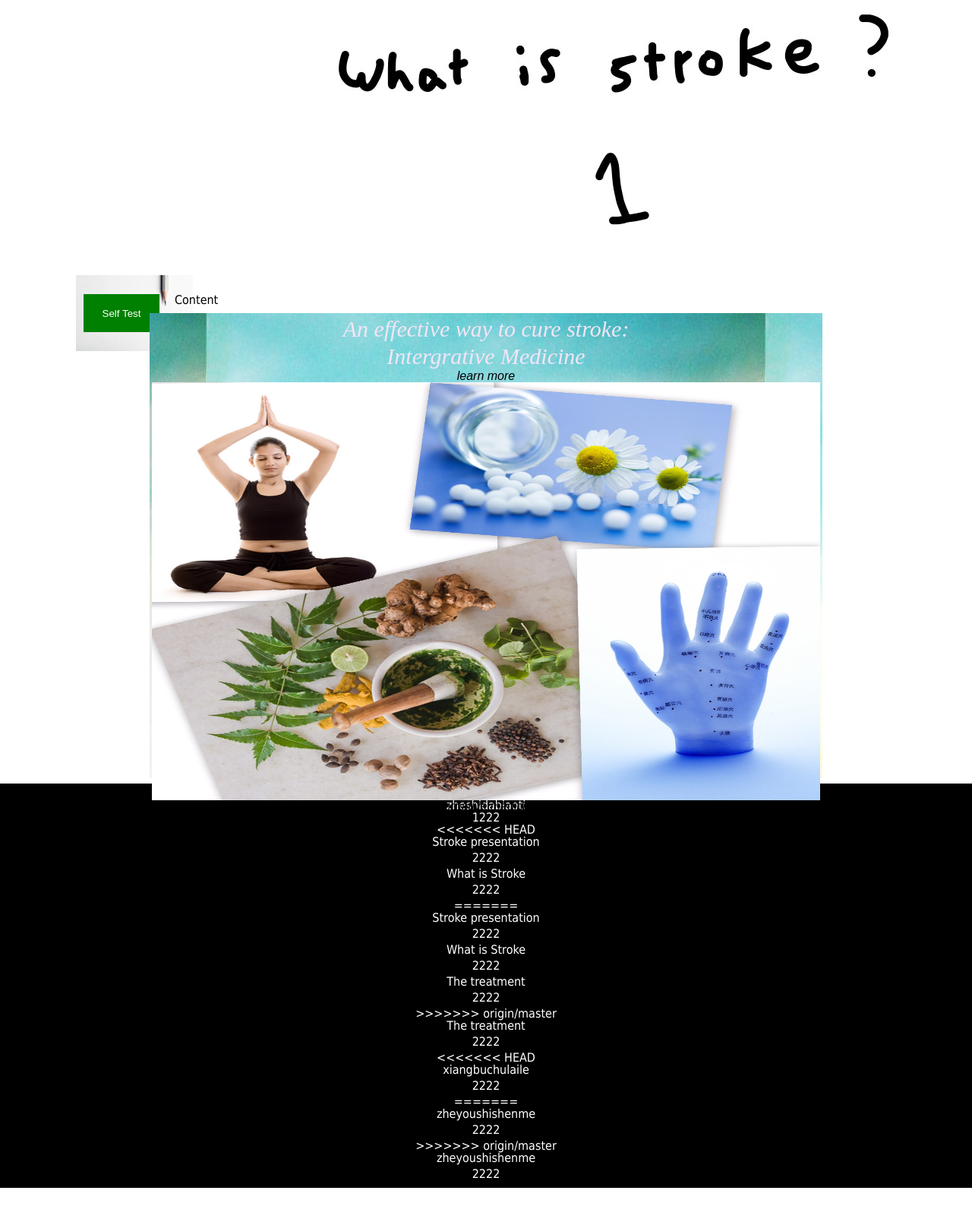
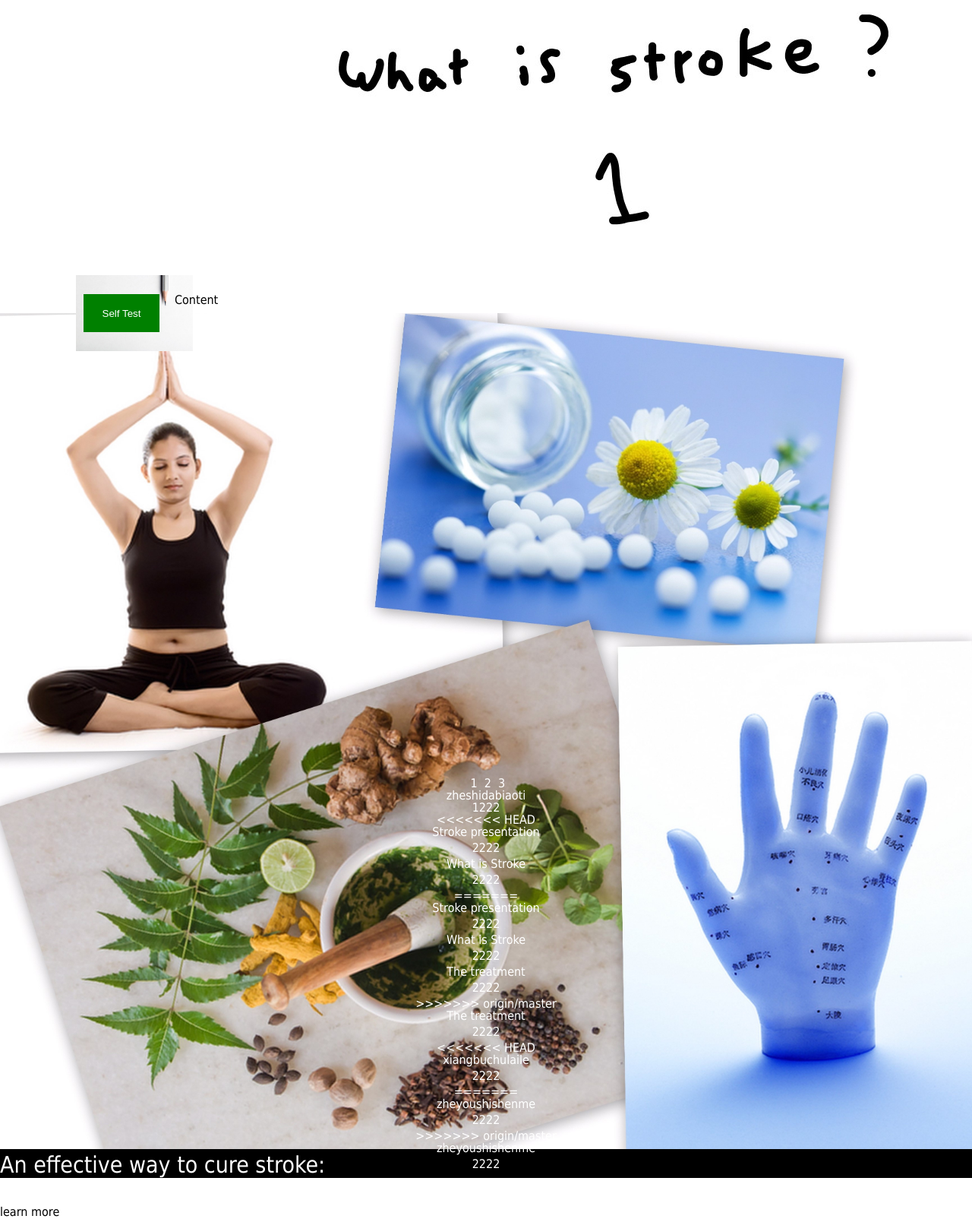
Before and after one commit to bartley-le/INFO1003-GU, a PHP site: page / in a window 1280 px wide. Shown: the part 71-1675 px from the top of the page at 76% size. Before the commit the page ends 1634 px from the top, so only its background shows below. Run offline with PHP 8.4, Linux system fonts and the light colour scheme.

Commit message:
kevin change

```diff
--- a/index.html
+++ b/index.html
@@ -57,19 +57,14 @@
 
     <!--Kevin - Article-->
     <section class="sectionblock">
+        <img src="img/IllnesstoWholeness.jpg" class="picture" />
         <div class="sectioncontent">
-            <div class="subsection">
-                <h3 class="bigtitle">An effective way to cure stroke:</h3>
-            <h3 class="bigtitle" id="IM">Intergrative Medicine</h3>
-                <a class="link" href=#>learn more</a>
-            </div>
-            <img src="img/IllnesstoWholeness.jpg" class="picture"></img>
-            <div class="texts">
-                <p class="definition">Integrative medicine combines alternative medicine with evidence-based medicine.
-                </p>
-            </div>
+            <h3 class="bigtitle">An effective way to cure stroke:</h3>
+            <p class="bigtitle" id="IM">Intergrative Medicine</p>
+            <a class="link" href=#>learn more</a>
         </div>
     </section>
+
 
     <!--Jake - Footer-->
     <footer class = "footer">
--- a/style.css
+++ b/style.css
@@ -81,29 +81,11 @@ a{
 
 /*Kevin - Article*/
 .sectionblock{
-    background-image:url("img/4a392e6ffa5cc6543308f.jpg");
-    background-size: 736px 770px;
-    background-position: center center;
-    margin-bottom: 7px;
-        margin-left: auto;
-    margin-right: auto;
-    width: 880px;
-    margin-left: auto;
-    margin-right: auto;
-    position: relative;
-    z-index: 1;
     height: 605.78px;
-    font-family: Arial, Helvetica, sans-serif;
-    padding:3px;
-    font-style: italic;
 }
 
 .picture{
-    display:block;
-    margin:0 auto;
-    width:880px;
-    height:550px;
-    opacity: :0.1;
+    width:100%;
 }
 
 .bigtitle{
@@ -111,20 +93,7 @@ a{
     line-height: 1.2;
     font-weight: 200;
     letter-spacing: normal;
-    text-align: center;
-    font-family: "Times New Roman", Times, serif;
-    color:#F3E5F5;
-}
-
-.link{
-    display: block;
-    margin: auto;
-    text-align:center;
-}
-
-.texts{
-    text-align: center;
-    font-style: oblique;
+    color:white
 }
 
 
```
